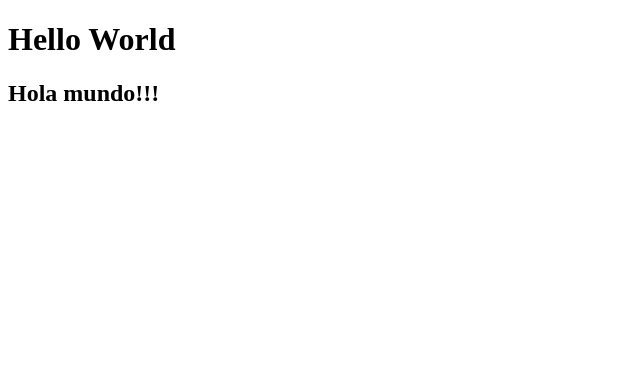
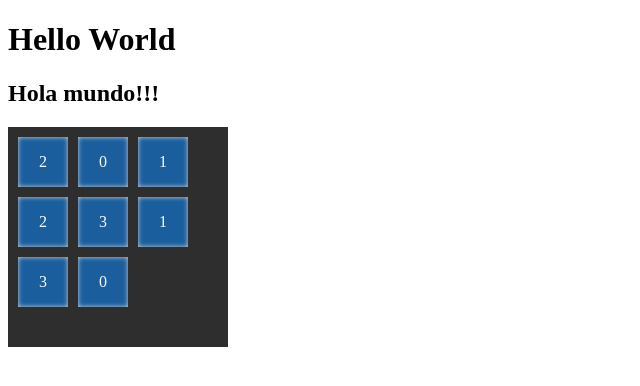
Before and after one commit to Rebelionzero/MemoTest, a plain HTML site: page index.html in a window 1280 px wide. Shown: the whole page, without its empty margins (0-640 px from the left). Drawn offline with nearby package versions, Linux system fonts and the light colour scheme.

Commit message:
creada interfaz basica

```diff
--- a/app.js
+++ b/app.js
@@ -3,6 +3,7 @@
 	var initialize = function(){
 		var board = new Array(8);
 		var indexes = [0,1,2,3,4,5,6,7];
+		var fstCard = null , sndCard = null;
 
 		indexes.takeOne = function(){
 			return this.splice(getRandomInt(0, this.length-1),1)[0];
@@ -13,7 +14,6 @@
 			this.image = 0;
 		}
 
-		var fstCard = null , sndCard = null;
 		for (var j = 0; j < 4; j++) {
 			fstCard = new Card();
 			sndCard = new Card();
@@ -27,10 +27,12 @@
 			board[indexes.takeOne()] = fstCard;
 			board[indexes.takeOne()] = sndCard;
 		};
+
+		return board;
 	};
 
-	initialize();
-
+	// funcion global para ser usada en ui.js
+	listaCartas = initialize();
 
 
 	function getRandomInt (min, max) {
--- /dev/null
+++ b/estilos.css
@@ -0,0 +1,23 @@
+.tablero {
+	background: #2E2E2E;
+	padding: 10px;
+	overflow: hidden;
+	height: 200px;
+	width: 200px;
+}
+
+.tablero p {
+	color: #fff;
+	background: #1A5E9E;
+	margin: 0 0 10px 10px;
+	text-align: center;
+	line-height: 50px;
+	box-shadow: 0 0 5px #cfcfcf inset;
+	float: left;
+	width: 50px;
+	height: 50px;
+}
+
+.tablero p:nth-child(3n+1) {
+	margin-left: 0;
+}
--- a/index.html
+++ b/index.html
@@ -2,12 +2,16 @@
 <html>
 <head>
 	<title>MemoTest</title>
+	<link rel="stylesheet" type="text/css" href="estilos.css">
+	<script src="https://ajax.googleapis.com/ajax/libs/jquery/1.11.1/jquery.min.js"></script>
 </head>
 <body>
 	<h1>Hello World</h1>
 	<h2>Hola mundo!!!</h2>
-	<script type="text/javascript" src="app.js">
+	<div class="tablero">
 
-	</script>
+	</div>
+	<script type="text/javascript" src="app.js"></script>
+	<script type="text/javascript" src="ui.js"></script>
 </body>
 </html>
--- /dev/null
+++ b/ui.js
@@ -0,0 +1,11 @@
+$(document).ready(function(){
+
+	$(listaCartas).each(function(k,v){
+		crearCartas(v);
+	});
+
+	function crearCartas(carta){
+		$(".tablero").append("<p>" + carta.image  + "</p>");
+	}
+
+});
```
